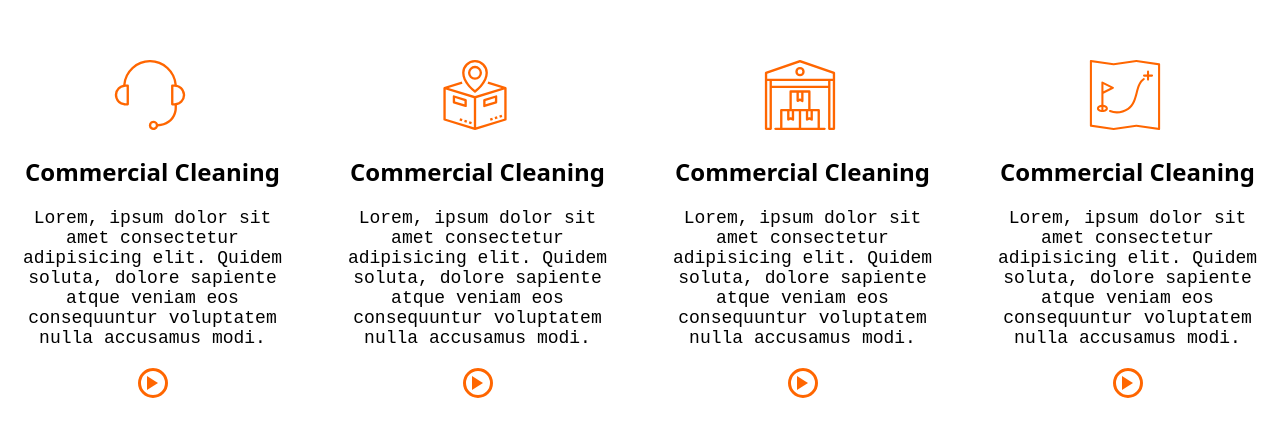
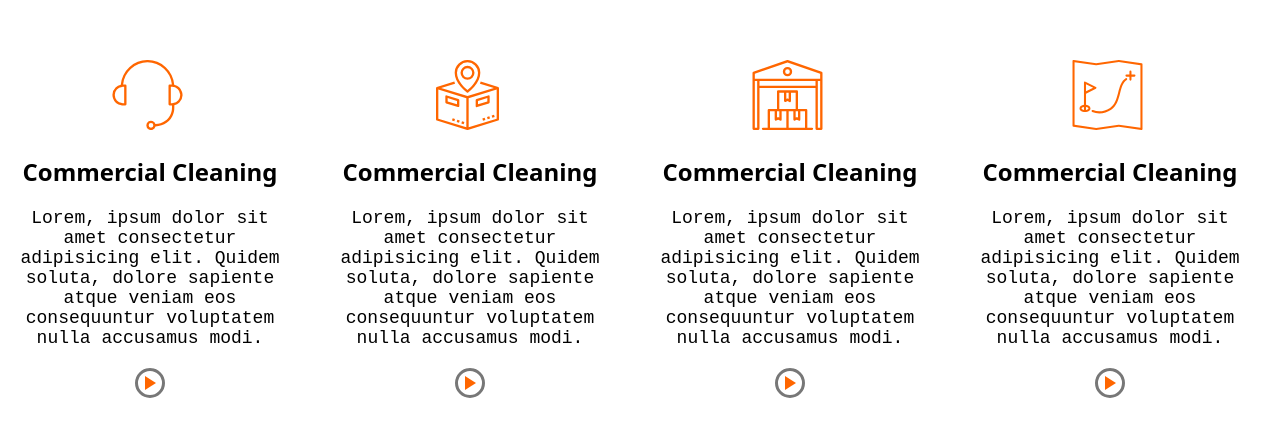
Before and after one commit to humblenzube03/Team-collaboration, a plain HTML site: page index.html in a window 1280 px wide. Shown: the part 140-576 px from the top of the page. Drawn offline with Linux system fonts and the light colour scheme.

```diff
--- a/index.html
+++ b/index.html
@@ -54,7 +54,7 @@
                     voluptatem nulla accusamus modi.</P>
                     <div class="team-socials">
                         <a href="#"><img src="./image/video-icon.svg"
-                            alt="send"></a>
+                            alt="send"></img>
                     </div>
                 </div>
             </div>
--- a/style.css
+++ b/style.css
@@ -46,7 +46,7 @@
     width: 30px;
     height: 30px;
     display: inline-flex;
-    border: solid #ff6600;
+    border: solid #777;
     align-items: center;
     justify-content: center;
     border-radius: 50%;
@@ -58,3 +58,7 @@
     object-fit: contain;
     margin: 0;
 }
+
+.team-socials a:hover {
+    background-color:#f50000;
+}
```
